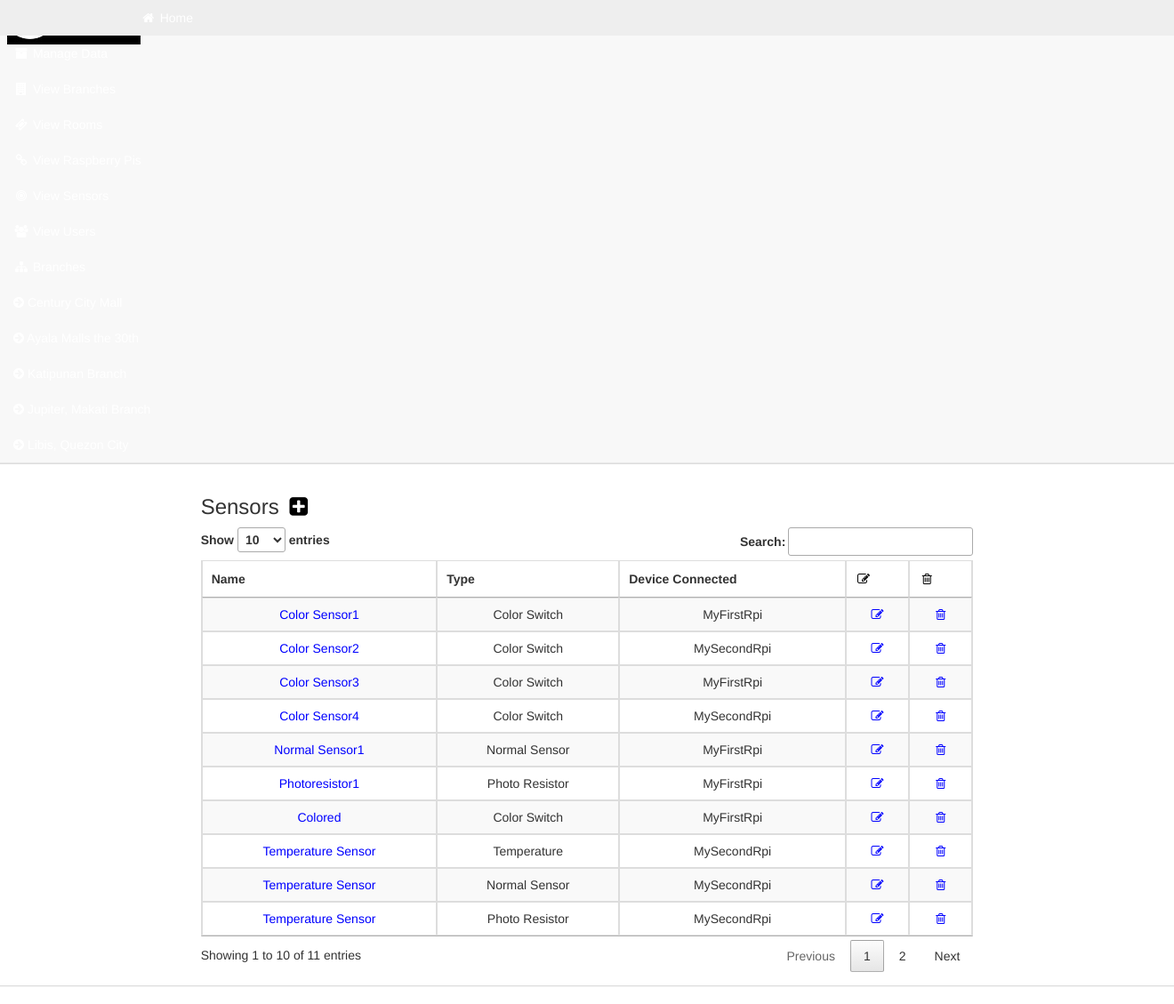
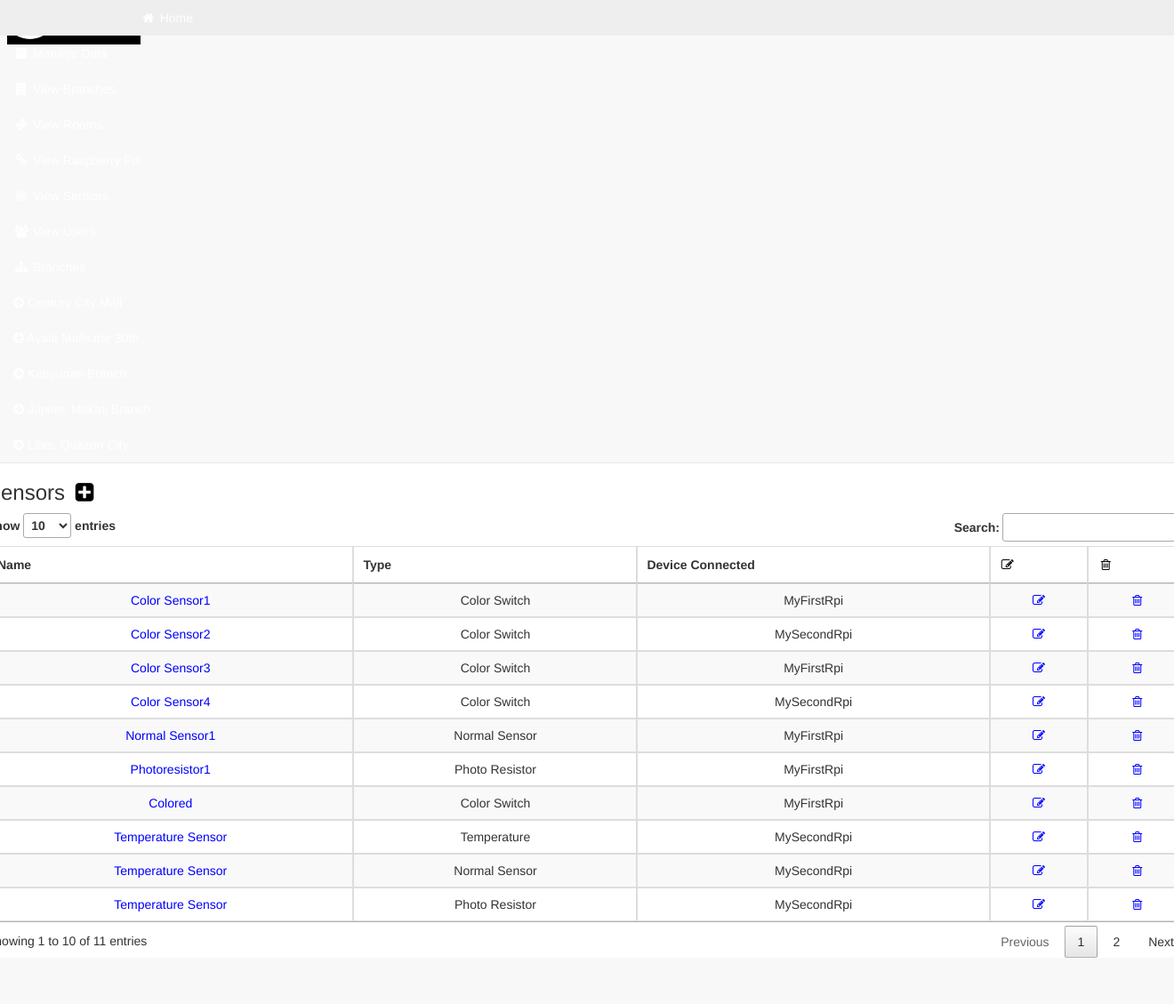
Before and after one commit to johannyucoco/pages, a PHP site: page /listsensor.php in a window 1320 px wide; the page is wider, and only the part inside the window is pictured. Shown: that part at 89% size. After the commit the page ends 1077 px from the top of that part, so only its background shows below. Run offline with PHP 8.4, Linux system fonts and the light colour scheme; a user stored in the database is signed in; data comes from the database, SQL or seed files in the repository; data that the repository does not hold is empty; some libraries are stand-ins or nearby versions.

Commit message:
Alignment

```diff
--- a/displayuser.php
+++ b/displayuser.php
@@ -142,12 +142,6 @@ $_SESSION['alert'] = 1;
 
             <div class="row">
                 <div class="col-lg-12">
-                    <div class="panel panel-default">
-                        <div class="panel-body">
-                            <div class="row">
-                                <div class="col-lg-2">
-								</div>
-								<div class="col-lg-8">
 					<h3>Users <a data-toggle="modal"  data-target="#Modal"><span role="button"><i class="fa fa-plus-square fa-fw" style="color:black"></i></span></a> </h3>
 				<?php
 					require_once('mysteryDB_connect.php');
--- a/listroom.php
+++ b/listroom.php
@@ -150,12 +150,6 @@ if($_SESSION['userTypeID'] != 1) {
 
             <div class="row">
                 <div class="col-lg-12">
-                    <div class="panel panel-default">
-                        <div class="panel-body">
-                            <div class="row">
-                                <div class="col-lg-1">
-								</div>
-								<div class="col-lg-10">
 								<h3>Rooms <a data-toggle="modal"  data-target="#Modal"><span role="button"><i class="fa fa-plus-square fa-fw" style="color:black"></i></span></a> </h3>
 								<?php
 										require_once('mysteryDB_connect.php');
--- a/listrpi.php
+++ b/listrpi.php
@@ -141,12 +141,6 @@ if($_SESSION['userTypeID'] != 1) {
 
             <div class="row">
                 <div class="col-lg-12">
-                    <div class="panel panel-default">
-                        <div class="panel-body">
-                            <div class="row">
-                                <div class="col-lg-2">
-								</div>
-								<div class="col-lg-8">
 
 								<h3>Raspberry Pis <a data-toggle="modal"  data-target="#Modal"><span role="button"><i class="fa fa-plus-square fa-fw" style="color:black"></i>	</span></a> </h3>
 								<?php
--- a/listsensor.php
+++ b/listsensor.php
@@ -145,12 +145,6 @@ if($_SESSION['userTypeID'] != 1) {
 
             <div class="row">
                 <div class="col-lg-12">
-                    <div class="panel panel-default">
-                        <div class="panel-body">
-                            <div class="row">
-                                <div class="col-lg-2">
-								</div>
-								<div class="col-lg-8">
 
 								<h3>Sensors <a data-toggle="modal"  data-target="#Modal"><span role="button"><i class="fa fa-plus-square fa-fw" style="color:black"></i></span></a> </h3>
 								<?php
--- a/roomslist.php
+++ b/roomslist.php
@@ -183,8 +183,6 @@
 
         <div id="page-wrapper">
             <div class="row">
-				<div class="panel panel-default">
-					<div class="panel-body">
 						<div class="col-lg-12">
 						<?php
 
@@ -218,10 +216,6 @@
 				</div>
                 <!-- /.col-lg-12 -->
             <!-- /.row -->
-			<div class="row">
-				<div class="col-lg-2">
-				</div>
-				<div class="col-lg-8">
 				<?php
 						if($_SESSION['userTypeID'] == 1) {
 							$branchID = $_GET['branchID'];
--- a/rpilist.php
+++ b/rpilist.php
@@ -186,8 +186,6 @@ require_once('mysteryDB_connect.php');
 
         <div id="page-wrapper">
             <div class="row">
-				<div class="panel panel-default">
-					<div class="panel-body">
 						<div class="col-lg-12">
 			<?php
 				$query = " Select * from rooms r join branches b
```
